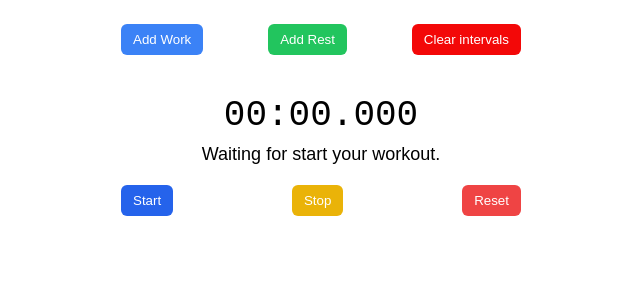
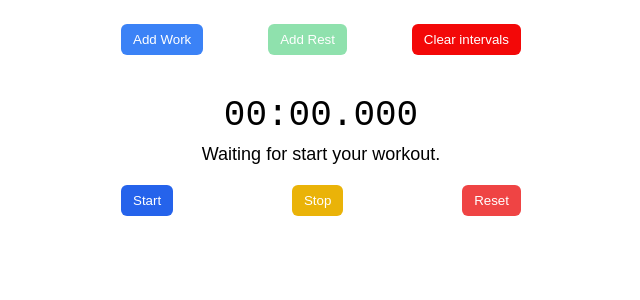
Before and after one commit to alexeyshevin/react-tabata-timer, a React (Vite) app: page / in a window 1280 px wide. Shown: the top 300 px of the page, without its empty margins (319-959 px from the left). Built offline with nearby package versions, Linux system fonts and the light colour scheme.

Commit message:
fix: controls behavior

```diff
--- a/src/components/AppControls/AppControls.tsx
+++ b/src/components/AppControls/AppControls.tsx
@@ -1,13 +1,19 @@
-import type { IntervalType } from "../../shared/types";
+import type { Interval, IntervalType } from "../../shared/types";
 import { Button } from "../../shared/ui/Button";
 import { ControlsContainer } from "./styles";
 
 type Props = {
     onAddInterval: (type: IntervalType) => void;
     onResetIntervals: () => void;
+    intervals?: Interval[];
 };
 
 export const AppControls = (props: Props) => {
+    const lastInterval = props.intervals && props.intervals[props.intervals.length - 1];
+
+    const isWorkButtonDisabled = lastInterval?.type === 'work';
+    const isRestButtonDisabled = lastInterval?.type === 'rest' || !props.intervals?.length;
+
     const handleAppWork = () => {
         props.onAddInterval('work');
     };
@@ -22,10 +28,20 @@ export const AppControls = (props: Props) => {
 
     return (
         <ControlsContainer>
-            <Button variant="work" onClick={handleAppWork}>
+            <Button
+                variant="work"
+                onClick={handleAppWork}
+                disabled={isWorkButtonDisabled}
+                style={{ "opacity": isWorkButtonDisabled ?  "0.5" : 1 }}
+            >
                 Add Work
             </Button>
-            <Button variant="rest" onClick={handleAddRest}>
+            <Button
+                variant="rest"
+                onClick={handleAddRest}
+                disabled={isRestButtonDisabled}
+                style={{ "opacity": isRestButtonDisabled ?  "0.5" : 1 }}
+            >
                 Add Rest
             </Button>
             <Button variant="clear" onClick={handleClearIntervals}>
--- a/src/components/AppWrapper/AppWrapper.tsx
+++ b/src/components/AppWrapper/AppWrapper.tsx
@@ -23,6 +23,7 @@ export const AppWrapper = () => {
             <AppControls
                 onAddInterval={addInterval}
                 onResetIntervals={clearIntervals}
+                intervals={intervals}
             />
             <AppIntervals intervals={intervals} />
             <AppTimer
```
